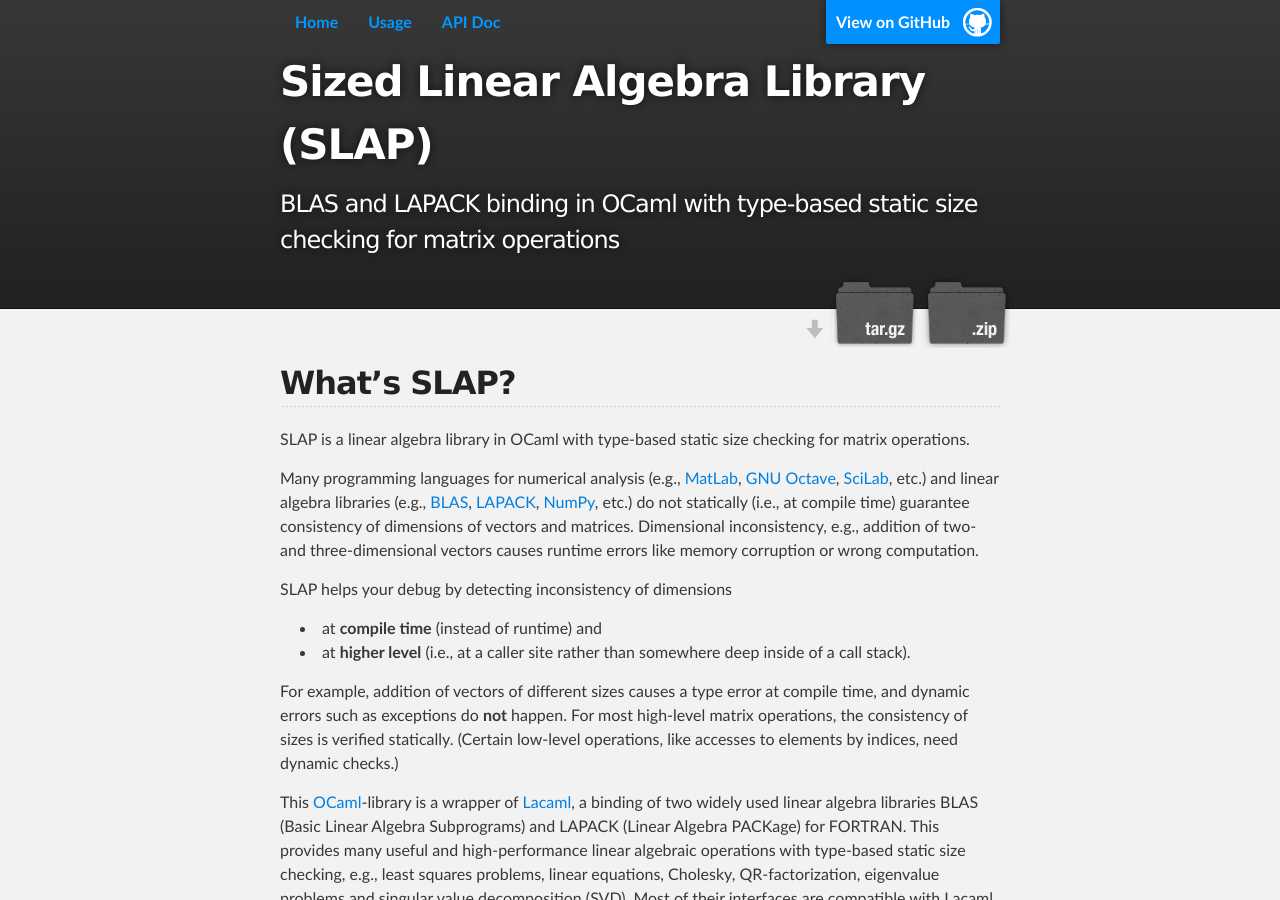
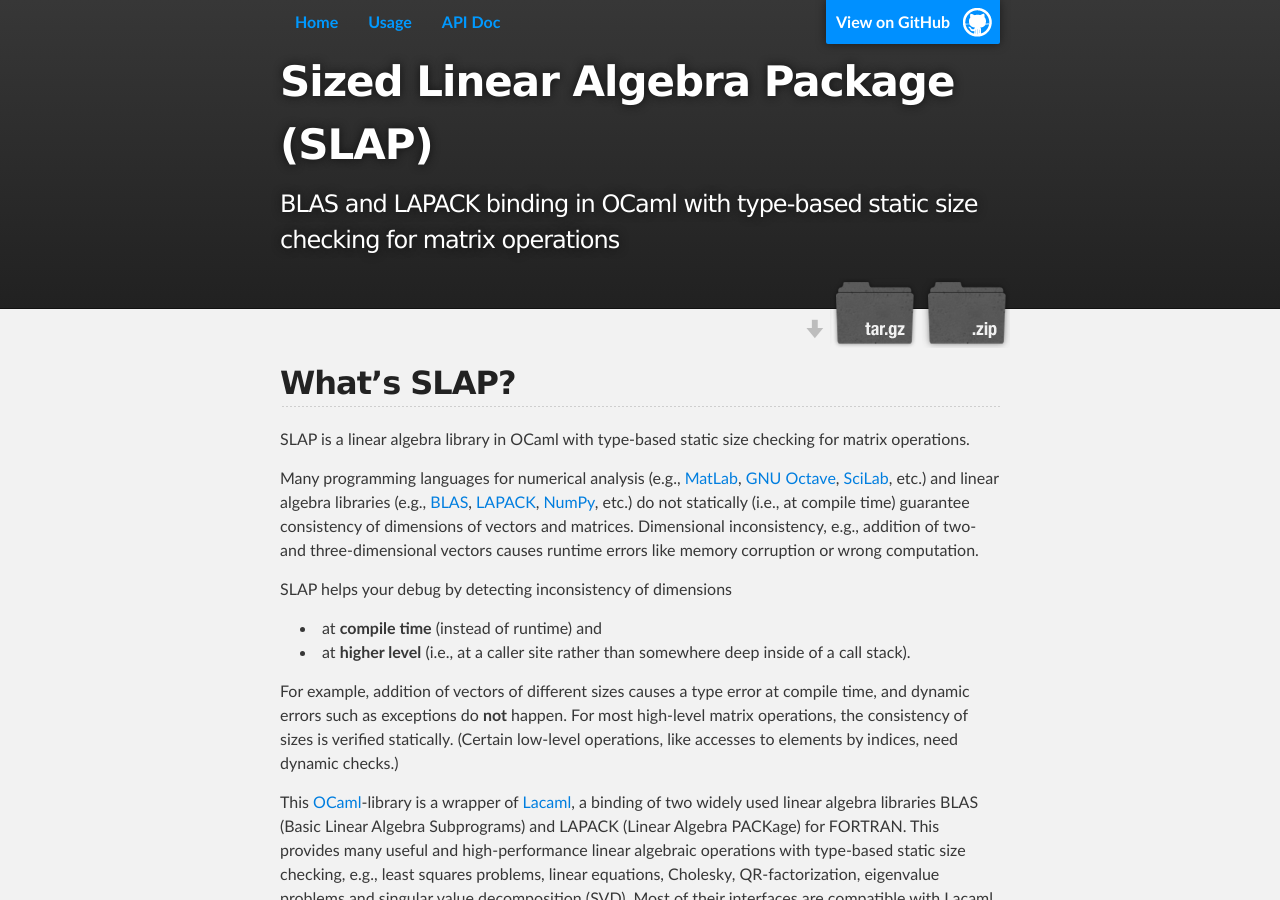
Before and after one commit to akabe/slap, a Jekyll site: the page built from index.md, in a window 1280 px wide and 900 px high. Built offline with Jekyll 4.4.1, drawn with Linux system fonts in a browser that asks for light colours; Markdown is read by kramdown in place of the engine named in the settings.

Commit message:
Fix misspell of the title

```diff
--- a/_config.yml
+++ b/_config.yml
@@ -1,4 +1,4 @@
-title: Sized Linear Algebra Library (SLAP)
+title: Sized Linear Algebra Package (SLAP)
 description: BLAS and LAPACK binding in OCaml with type-based static size checking for matrix operations
 
 markdown: redcarpet
```
